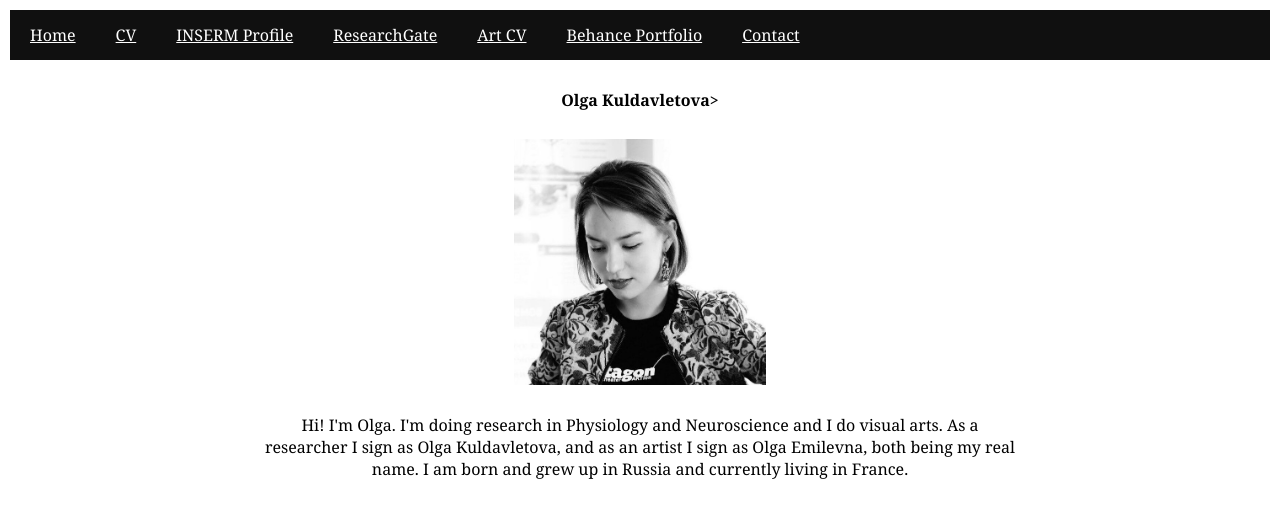
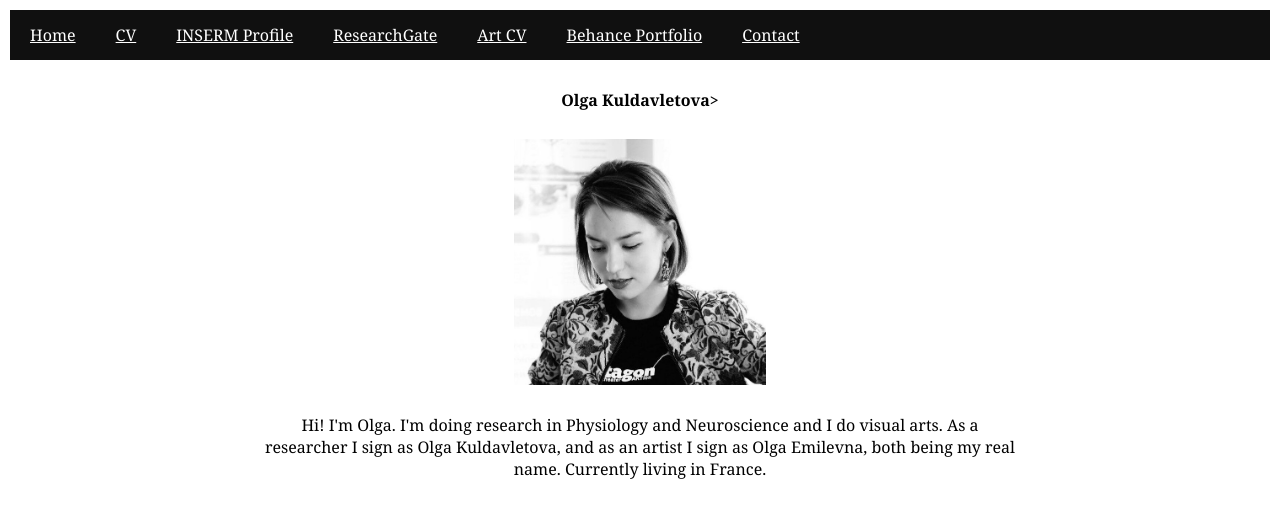
Before and after one commit to oemilevna/oemilevna, a plain HTML site: page index.html in a window 1280 px wide. Drawn offline with Linux system fonts and the light colour scheme.

Commit message:
Update index.html

```diff
--- a/index.html
+++ b/index.html
@@ -25,7 +25,7 @@
 <div class = "maintext">
   <p><b> Olga Kuldavletova> </b></p>
   <img src="public/images/profile.png" width='20%' alt="Photo de profile">
-  <p  topmargin="100" leftmargin="100"> Hi! I'm Olga. I'm doing research in Physiology and Neuroscience and I do visual arts. As a researcher I sign as Olga Kuldavletova, and as an artist I sign as Olga Emilevna, both being my real name. I am born and grew up in Russia and currently living in France. </p>
+  <p  topmargin="100" leftmargin="100"> Hi! I'm Olga. I'm doing research in Physiology and Neuroscience and I do visual arts. As a researcher I sign as Olga Kuldavletova, and as an artist I sign as Olga Emilevna, both being my real name. Currently living in France. </p>
 </div>
   </body>
 
```
